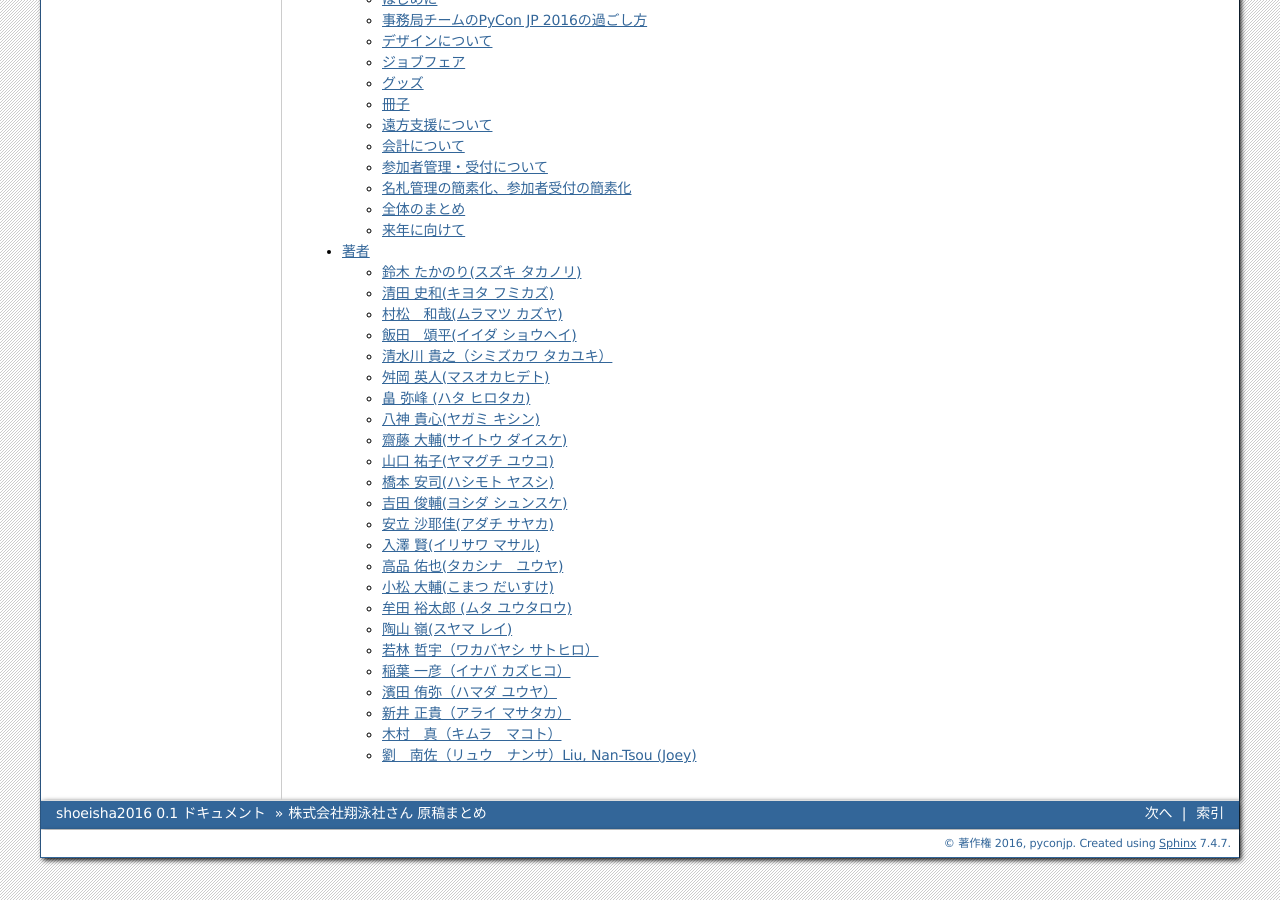
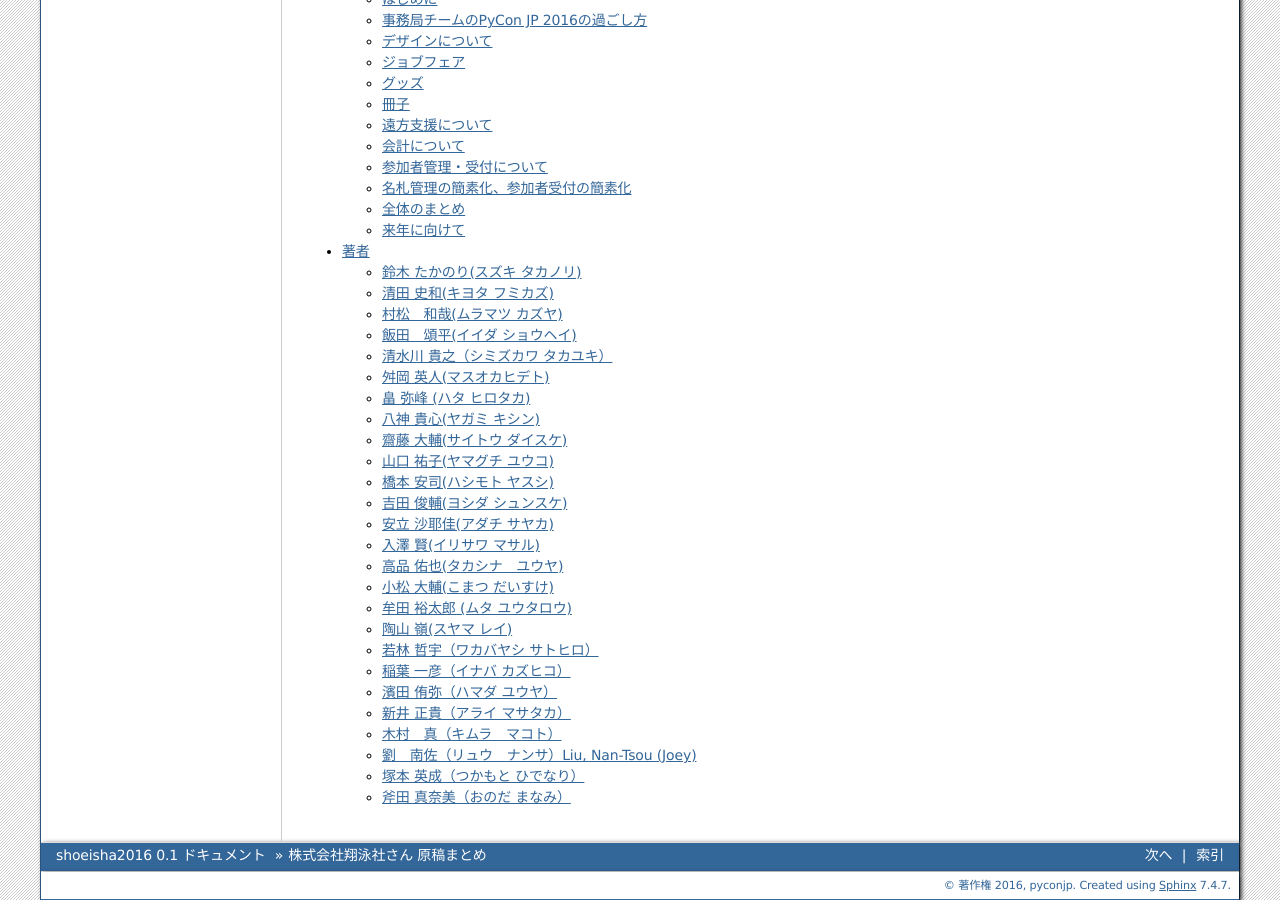
Before and after one commit to pyconjp/shoeisha2016, a Sphinx documentation site: the page built from source/index.rst, in a window 1280 px wide and 900 px high, scrolled down 745 px. Built offline with Sphinx 7.4.7, drawn with Linux system fonts in a browser that asks for light colours; part of the change alters nothing that is shown.

Commit message:
Add denari & onoda's profile

```diff
--- a/source/afterreport_authors.rst
+++ b/source/afterreport_authors.rst
@@ -302,3 +302,22 @@ PyCon JP 2016でプログラムのスプリントを担当しました。
 個人的にPythonを使ってdata analysisとmachine/deep learningを勉強しています。
 
 - Facebook: `劉　南佐 <https://www.facebook.com/DdrSmiLe>`_
+
+塚本 英成（つかもと ひでなり）
+=================================
+
+.. image:: /_static/afterreport_authors/denari.jpg
+
+千葉県在住，FULLER株式会社のデザイナー。前職がエンジニアであったバックグラウンドもあり，現在も趣味でPythonを利用している。 PyCon JP 2016のデザイナースタッフでもあり，PyCon JP 2016のデザイン・制作にも携わった。
+
+- Twitter: `@denari01 <https://twitter.com/denari01>`__
+- Facebook: `塚本 英成<https://www.facebook.com/denari01>`_
+
+斧田 真奈美（おのだ まなみ）
+=================================
+
+.. image:: /_static/afterreport_authors/onoda.jpg
+
+千葉県在住，FULLER株式会社のデザイナー。前職がエンジニアであったバックグラウンドもあり，現在も趣味でPythonを利用している。 PyCon JP 2016のデザイナースタッフでもあり，PyCon JP 2016のデザイン・制作にも携わった。
+
+- Facebook: `斧田 真奈美<https://www.facebook.com/manami.onoda.1>`_
```
Also changed, not shown: source/_static/afterreport_authors/denari.jpg (added), source/_static/afterreport_authors/onoda.JPG (added).
